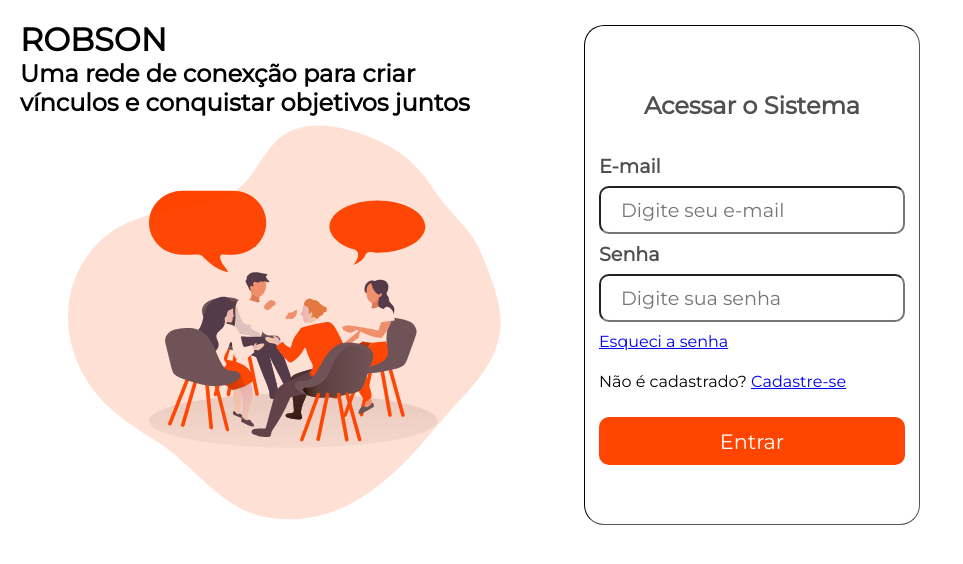
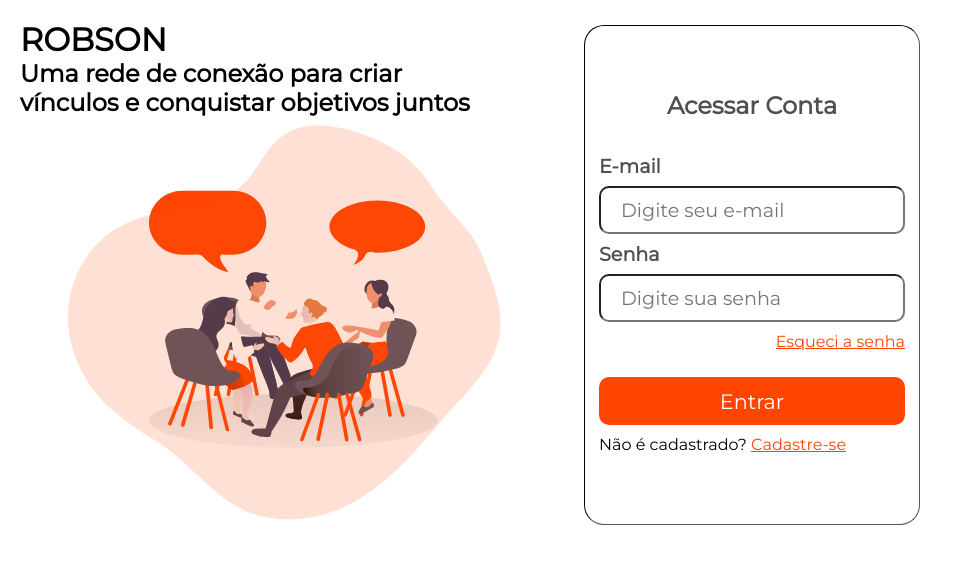
Before and after one commit to FcamaraSquad12/ProjetoSquad12, a React (Create React App) app in the folder frontend/: page / in a window 1280 px wide. Shown: the top 564 px of the page, without its empty margins (0-963 px from the left). Built offline with nearby package versions, Linux system fonts and the light colour scheme.

Commit message:
Alterando estilos na página de login

```diff
--- a/frontend/src/components/User/Login/Login.css
+++ b/frontend/src/components/User/Login/Login.css
@@ -5,9 +5,11 @@
   height: auto;
   width: 900px;
 }
-.logo-container {
+/* .logo-container {
 
-}
+} */
+
+
 
 .logo-container img {
   width: 100%;
@@ -65,6 +67,17 @@ label,input{
   font-weight: bold;
 }
 
+#forgot {
+  text-align:right;
+  color: var(--orange-color);
+}
+
+#sing-up {
+  color: var(--orange-color);
+}
+
+
+
 @media screen and (max-width: 450px) {
     .container{
         width: 90%;
--- a/frontend/src/components/User/Login/Login.jsx
+++ b/frontend/src/components/User/Login/Login.jsx
@@ -75,12 +75,12 @@ const UserLogin = () => {
     <div className="container">
       <div className="logo-container">
         <h1>ROBSON</h1>
-        <h2>Uma rede de conexção para criar</h2>
+        <h2>Uma rede de conexão para criar</h2>
         <h2>vínculos e conquistar objetivos juntos</h2>
         <img src={ImgMain} alt="" />
       </div>
       <div className="login-content scale-up-center">
-        <label className="login-title">Acessar o Sistema</label>
+        <label className="login-title">Acessar Conta</label>
         <form className='form' autoComplete="" onSubmit={onSubmit}>
           <div className="form-control">
             <label htmlFor="email"><b>E-mail</b></label>
@@ -89,14 +89,13 @@ const UserLogin = () => {
           <div className="form-control">
             <label htmlFor="password"><b>Senha</b></label>
             <input id="password" type="password" name="password" onChange={handleChange} value={values.password} placeholder="Digite sua senha"/>
-            <a href="./">Esqueci a senha</a>
+            <a id="forgot" href="./">Esqueci a senha</a>
           </div>
           {
           // Msg de usuário ou senha inválida removida
           //<label htmlFor="" style={{visibility: statusMsg, fontSize: '0.8rem', color: 'red'}}>Usuário ou senha inválida</label>
           }
 
-          <p href="./">Não é cadastrado? <a href="./">Cadastre-se</a></p>
           <UIButton
             type="submit"
             theme=""
@@ -105,6 +104,7 @@ const UserLogin = () => {
           >
             Entrar
           </UIButton>
+          <p  >Não é cadastrado? <a id="sing-up" href="./">Cadastre-se</a></p>
         </form>
       </div>
     </div>
```
